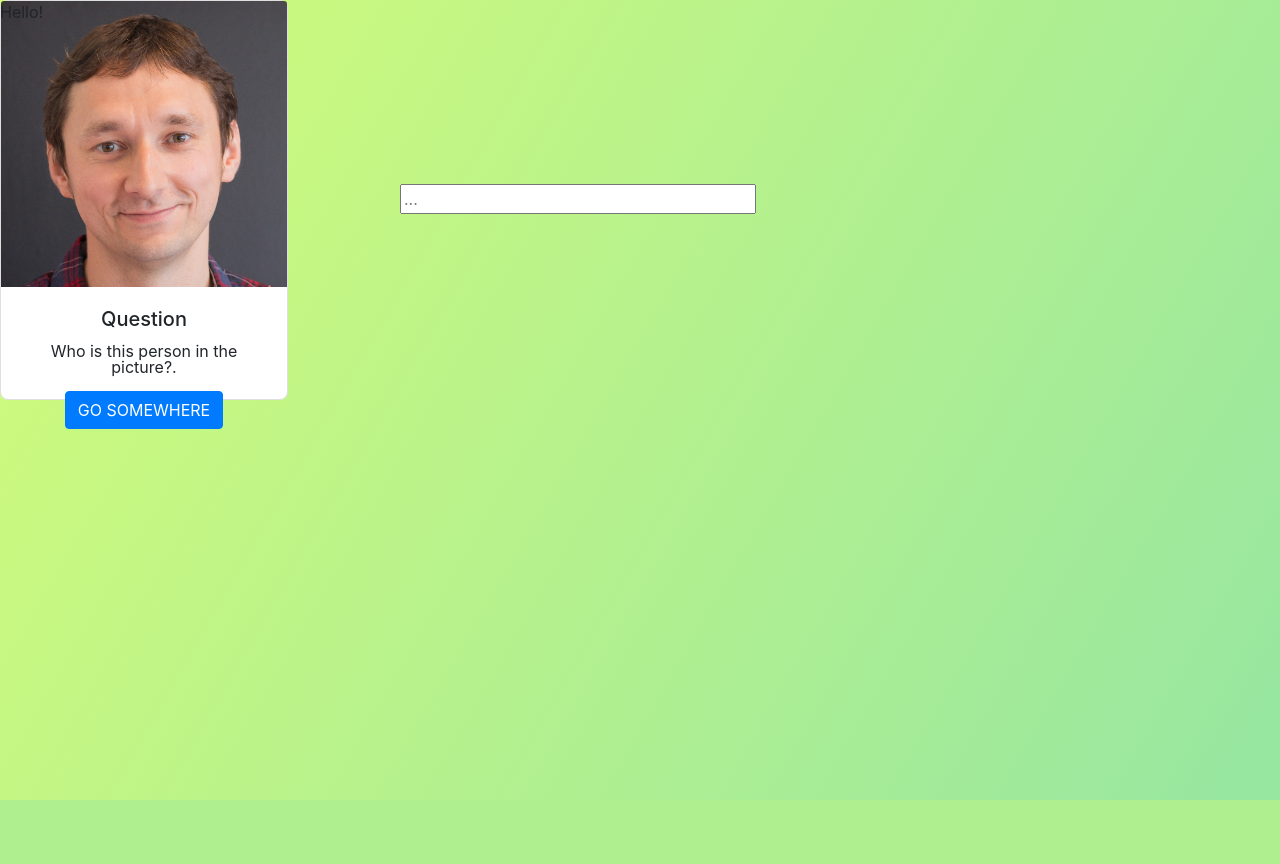
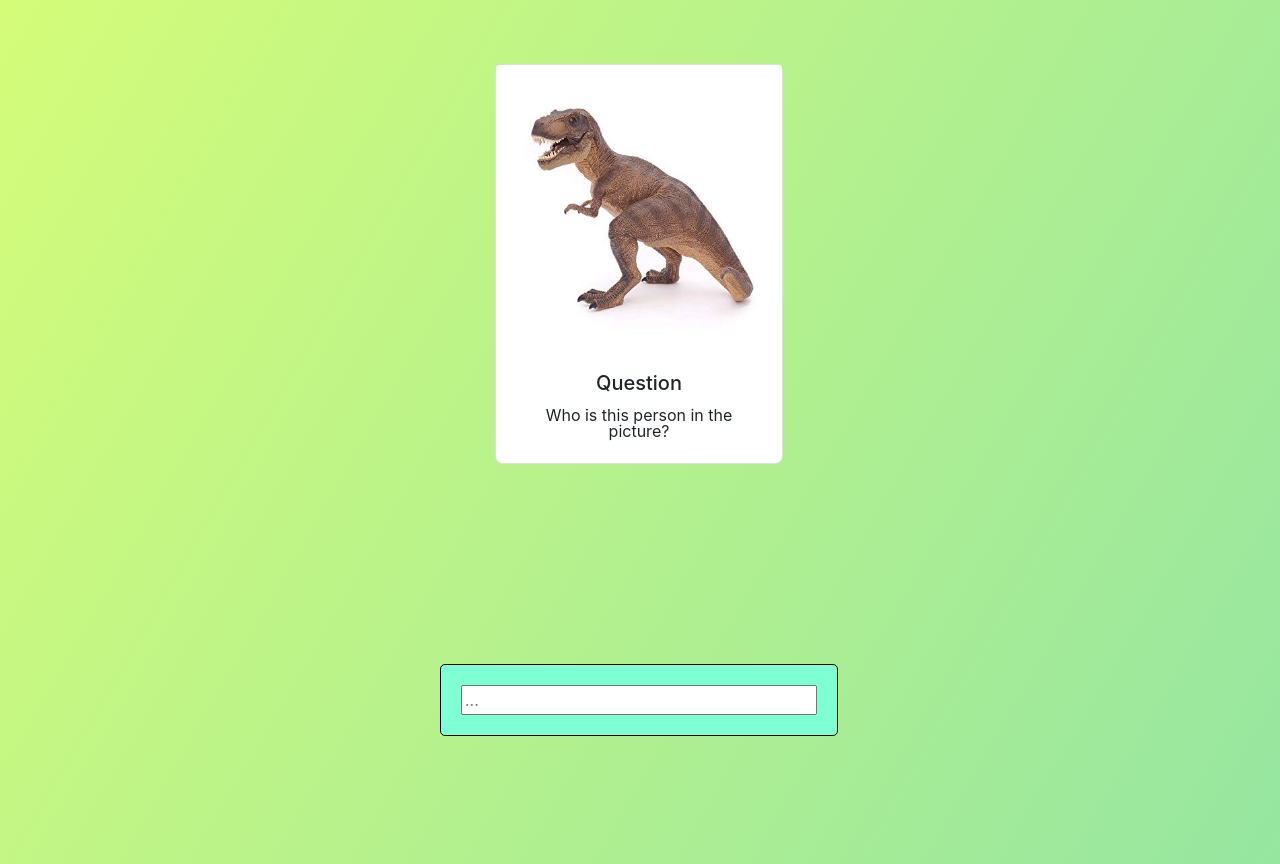
Before and after one commit to arthurdamm/twodoor, a PHP site: page / in a window 1280 px wide. Before the commit the page ends 800 px from the top, so only its background shows below. Run offline with PHP 8.4, Linux system fonts and the light colour scheme; some libraries are stand-ins or nearby versions.

Commit message:
fix of browser conflict with 'card', html for second card

```diff
--- a/index.html
+++ b/index.html
@@ -4,7 +4,7 @@
     <meta charset="UTF-8">
   <meta http-equiv="X-UA-Compatible" content="IE=edge,chrome=1">
   <meta name="viewport" content="width=device-width,initial-scale=1">
-    <title>Two Door</title>
+    <title>Two card</title>
   <meta name="author" content="name">
   <meta name="description" content="description here">
   <meta name="keywords" content="keywords,here">
@@ -14,26 +14,60 @@
 
   </head>
   <body>
-  Hello!
+  <div class="container">
+    <div class="flippable door" ontouchstart="this.classList.toggle('hover');">
         <div class="card front" style="width: 18rem;">
-    <img class="card-img-top" src="static/images/art.jpg" alt="Card image cap">
+            <img class="card-img-top" src="static/images/tRex.jpg" alt="card2 image cap">
             <div class="card-body">
                 <h5 class="card-title">Question</h5>
-      <p class="card-text">Who is this person in the picture?.</p>
-      <a href="#" class="btn btn-primary">Go somewhere</a>
+                <p class="card-text">Who is this person in the picture?</p>
             </div>
         </div>
         <div class="card back" style="width: 18rem;">
-    <!-- <img class="card-img-top" src="static/images/art.jpg" alt="Card image cap"> -->
+        <!-- <img class="card2-img-top" src="static/images/art.jpg" alt="card2 image cap"> -->
             <div class="card-body">
                 <h5 class="card-title">Answer</h5>
                 <p class="card-text">Arthur Damm!</p>
-      <a href="#" class="btn btn-primary">Go somewhere</a>
             </div>
         </div>
+        <div class="card success" style="width: 18rem;">
+            <div class="card-body">
+                <h5 class="card-title">Success!</h5>
+                <p class='card-text'>Keep Going :)</p>
+            </div>
+        </div>
+        <!-- <div class="flippable door2" ontouchstart="this.classList.toggle('hover');">
+            <div class="card2 front" style="width: 18rem;">
+                <img class="card2-img-top" src="static/images/patagoTitan.jpg" alt="card2 image cap">
+                <div class="card2-body">
+                    <h5 class="card2-title">Question</h5>
+                    <p class="card2-text">What dinosaur is this?</p>
+                </div>
+            </div>
+            <div class="card2 back" style="width: 18rem;">
+                <div class="card2-body">
+                    <h5 class="card2-title">Answer</h5>
+                    <p class="card2-text">Patago Titan!</p>
+                </div>
+            </div>
+            <div class="card2 success" style="width: 18rem;">
+                <div class="card2-body">
+                    <h5 class="card2-title">Success!</h5>
+                    <p class='card2-text'>Youre doing great!</p>
+                </div> -->
+        </div>
+    </div>
+
+  </div>
   <div class="control">
+    <div class="text-box">
         <input type="text" name="text-answer" placeholder="...">
     </div>
+    <div class="next-button">
+      <a href="#" class="btn btn--next"></a>
+    </div>
+    </div>
+
 
   <script src="https://code.jquery.com/jquery-3.3.1.slim.min.js" integrity="sha384-q8i/X+965DzO0rT7abK41JStQIAqVgRVzpbzo5smXKp4YfRvH+8abtTE1Pi6jizo" crossorigin="anonymous"></script>
   <script src="https://cdnjs.cloudflare.com/ajax/libs/popper.js/1.14.3/umd/popper.min.js" integrity="sha384-ZMP7rVo3mIykV+2+9J3UJ46jBk0WLaUAdn689aCwoqbBJiSnjAK/l8WvCWPIPm49" crossorigin="anonymous"></script>
--- a/static/styles/card.css
+++ b/static/styles/card.css
@@ -19,7 +19,7 @@ body {
     background-position: top;
 }
 
-.card {
+.door, .door2 {
     perspective: 1000px;
     /* margin-left: 1rem; */
     float: left;
@@ -35,7 +35,7 @@ body {
     transform: rotateY(180deg);
 }
 
-.card, .front, .back, .success{
+.door, .door2, .front, .back, .success{
     width: 18rem;
     height: 25rem;
     line-height: 100%;
@@ -95,10 +95,10 @@ body {
 .text-box {
     border-radius: 5px;
     padding: 1.25rem;
-    width: 25rem;
+    /* width: 25.5rem; */
     border: 1px solid black;
     background: aquamarine;
-    margin-left: 2.3rem;
+    margin-left: 2.5rem;
 }
 
 input {
```
Also changed, not shown: static/images/patagoTitan.jpg (added). Lines whose indentation alone changed are shown as unchanged.
